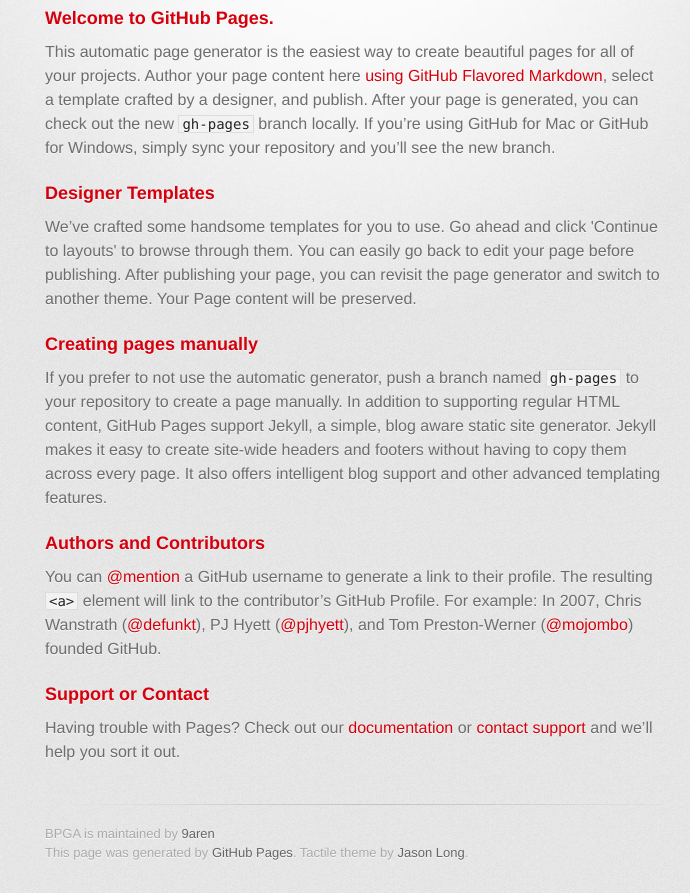
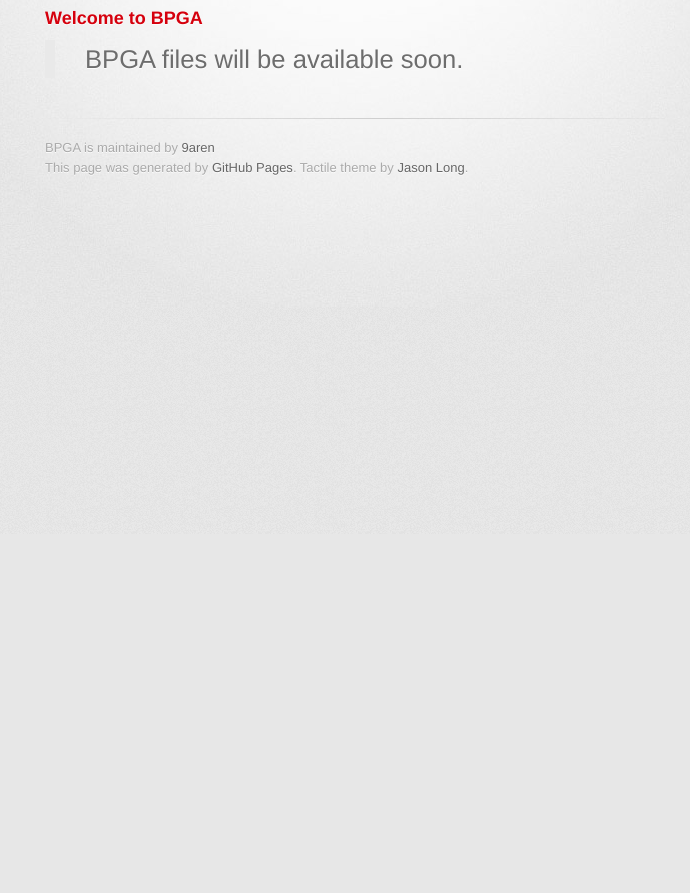
Before and after one commit to bio-developer/BPGA-2.0, a plain HTML site: page index.html in a window 1280 px wide. Shown: the part 266-1159 px from the top of the page, without its empty margins (285-975 px from the left). After the commit the page ends 800 px from the top, so only its background shows below. Drawn offline with Linux system fonts and the light colour scheme; a web font is replaced by a local one.

```diff
--- a/index.html
+++ b/index.html
@@ -32,29 +32,11 @@
 
         <section id="main_content">
           <h3>
-<a id="welcome-to-github-pages" class="anchor" href="#welcome-to-github-pages" aria-hidden="true"><span class="octicon octicon-link"></span></a>Welcome to GitHub Pages.</h3>
+<a id="welcome-to-bpga" class="anchor" href="#welcome-to-bpga" aria-hidden="true"><span class="octicon octicon-link"></span></a>Welcome to BPGA</h3>
 
-<p>This automatic page generator is the easiest way to create beautiful pages for all of your projects. Author your page content here <a href="https://guides.github.com/features/mastering-markdown/">using GitHub Flavored Markdown</a>, select a template crafted by a designer, and publish. After your page is generated, you can check out the new <code>gh-pages</code> branch locally. If you’re using GitHub for Mac or GitHub for Windows, simply sync your repository and you’ll see the new branch.</p>
-
-<h3>
-<a id="designer-templates" class="anchor" href="#designer-templates" aria-hidden="true"><span class="octicon octicon-link"></span></a>Designer Templates</h3>
-
-<p>We’ve crafted some handsome templates for you to use. Go ahead and click 'Continue to layouts' to browse through them. You can easily go back to edit your page before publishing. After publishing your page, you can revisit the page generator and switch to another theme. Your Page content will be preserved.</p>
-
-<h3>
-<a id="creating-pages-manually" class="anchor" href="#creating-pages-manually" aria-hidden="true"><span class="octicon octicon-link"></span></a>Creating pages manually</h3>
-
-<p>If you prefer to not use the automatic generator, push a branch named <code>gh-pages</code> to your repository to create a page manually. In addition to supporting regular HTML content, GitHub Pages support Jekyll, a simple, blog aware static site generator. Jekyll makes it easy to create site-wide headers and footers without having to copy them across every page. It also offers intelligent blog support and other advanced templating features.</p>
-
-<h3>
-<a id="authors-and-contributors" class="anchor" href="#authors-and-contributors" aria-hidden="true"><span class="octicon octicon-link"></span></a>Authors and Contributors</h3>
-
-<p>You can <a href="https://github.com/blog/821" class="user-mention">@mention</a> a GitHub username to generate a link to their profile. The resulting <code>&lt;a&gt;</code> element will link to the contributor’s GitHub Profile. For example: In 2007, Chris Wanstrath (<a href="https://github.com/defunkt" class="user-mention">@defunkt</a>), PJ Hyett (<a href="https://github.com/pjhyett" class="user-mention">@pjhyett</a>), and Tom Preston-Werner (<a href="https://github.com/mojombo" class="user-mention">@mojombo</a>) founded GitHub.</p>
-
-<h3>
-<a id="support-or-contact" class="anchor" href="#support-or-contact" aria-hidden="true"><span class="octicon octicon-link"></span></a>Support or Contact</h3>
-
-<p>Having trouble with Pages? Check out our <a href="https://help.github.com/pages">documentation</a> or <a href="https://github.com/contact">contact support</a> and we’ll help you sort it out.</p>
+<blockquote>
+<p>BPGA files will be available soon.</p>
+</blockquote>
         </section>
 
         <footer>
```
Also changed, not shown: params.json (+1 -1 lines).
